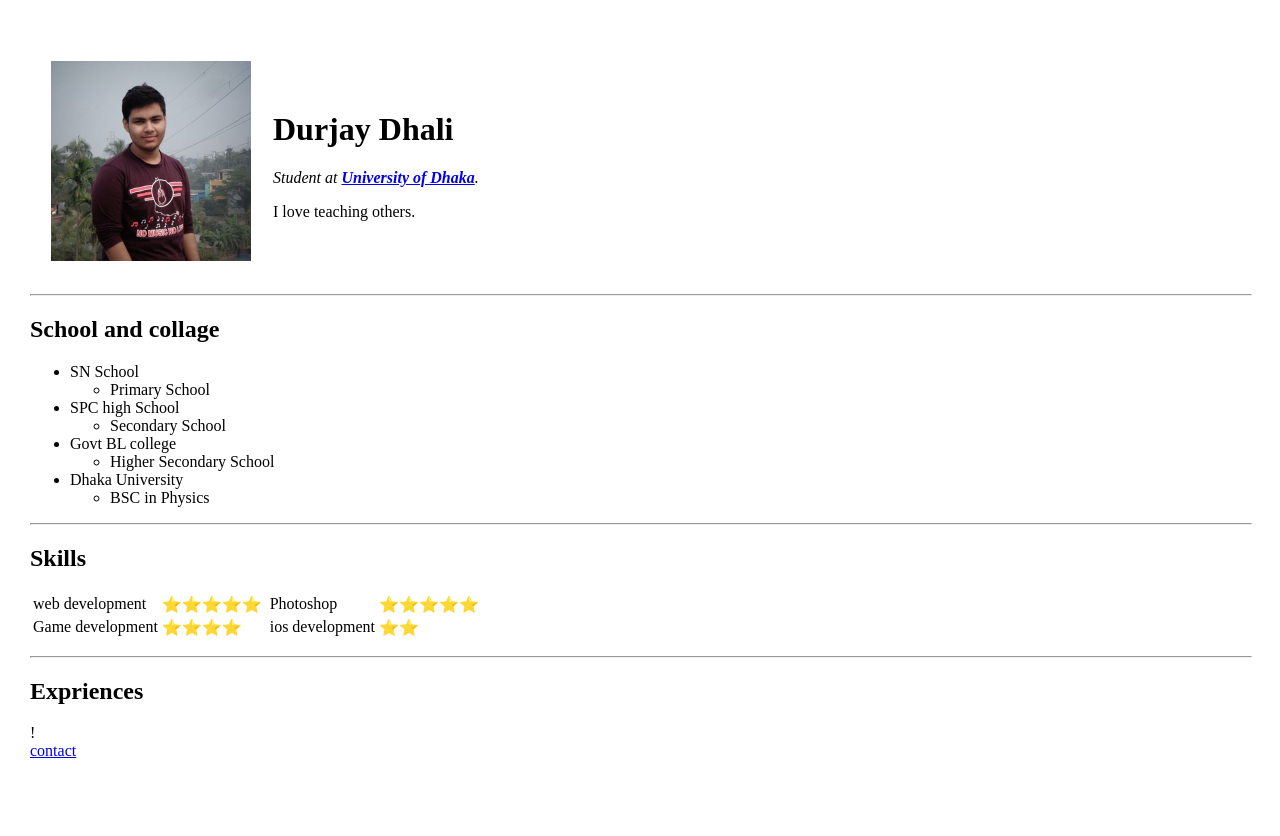
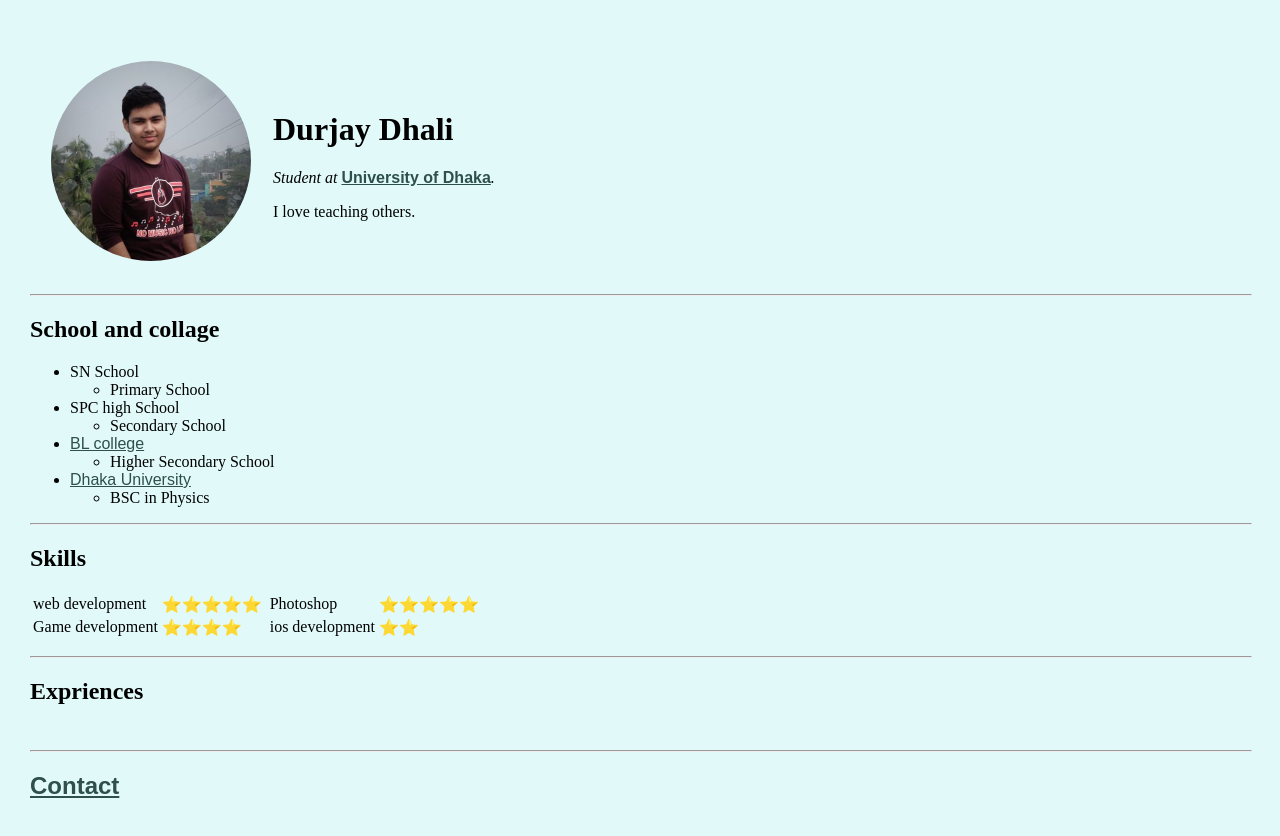
Before and after one commit to Durjay-Dhali/basic-html, a plain HTML site: page index.html in a window 1280 px wide. Before the commit the page ends 800 px from the top, so only its background shows below. Drawn offline with Linux system fonts and the light colour scheme.

Commit message:
Update index.html

```diff
--- a/index.html
+++ b/index.html
@@ -3,10 +3,29 @@
 <head>
     <meta charset="UTF-8">
     <title>Durjay's Personal site</title>
+    <style>
+        body{
+            background-color: #e1faf9;
+        }
+        a{
+            color: darkslategrey;
+            font-style: normal;
+            font-family: Arial, Helvetica, sans-serif;
+        }
+        img{
+            stroke: darkslategrey;
+            border: darkslategrey;
+            border-radius: 50%;
+        }
+        hr{
+            border-radius: 2px;
+            color: darkslategrey;
+        }
+    </style>
 </head>
 <body style="padding: 20px; margin-top: 20px; margin-left: 10px;  align-items: center; animation: alternate-reverse;">
     <table cellspacing ="20">
-    <td><img src="Img/Durjay.jpg" draggable="false" height="200" alt="Picture of Durjay Dhali"></td>
+    <td><a href="Img/Durjay.jpg"><img src="Img/Durjay.jpg" draggable="false" height="200" alt="Picture of Durjay Dhali"></a></td>
     <td><h1>Durjay Dhali</h1>
     <p><em>Student at <strong> <a href="https://www.du.ac.bd"> University of Dhaka</a></strong>.</em></p>
     <p>I love teaching others.</p> </td>
@@ -18,8 +37,8 @@
     <ul>
         <li>SN School <ul><li>Primary School</li></ul></li>
         <li>SPC high School <ul><li>Secondary School</li></ul></li>
-        <li>Govt BL college<ul><li>Higher Secondary School</li></ul></li>
-        <li>Dhaka University<ul><li>BSC in Physics</li></ul></li>
+        <li><a href="https://www.blcollege.edu.bd/">BL college</a><ul><li>Higher Secondary School</li></ul></li>
+        <li><a href="https://www.du.ac.bd/">Dhaka University</a><ul><li>BSC in Physics</li></ul></li>
     </ul>
    </p>
    <hr>
@@ -42,8 +61,9 @@
    </p>
    <hr>
    <h2>Expriences</h2>
-   !
    <br>
-   <a href="./contact.html">contact</a>
+   <hr>
+
+   <h2><a href="./contact.html">Contact</a></h2>
 </body>
 </html>
```
